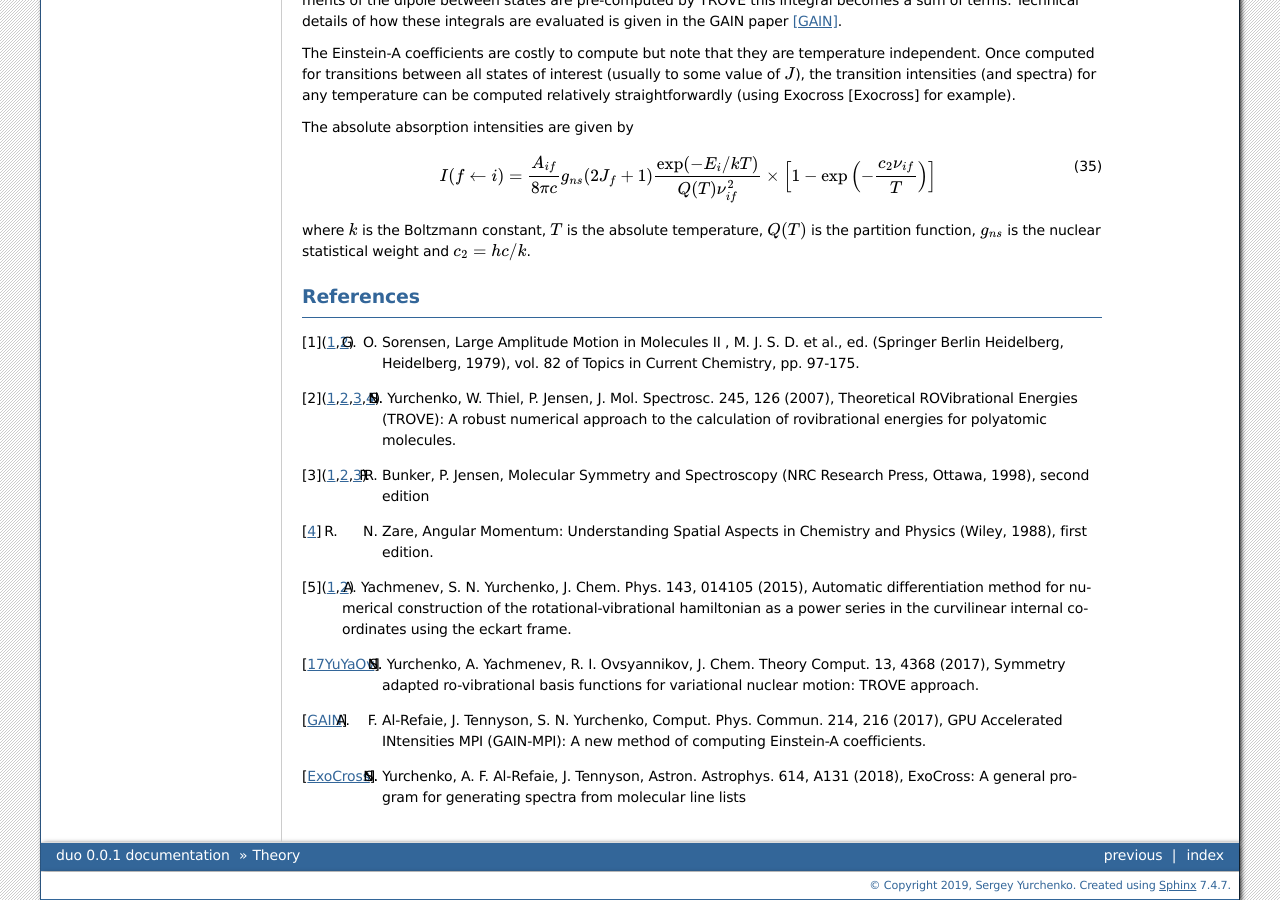
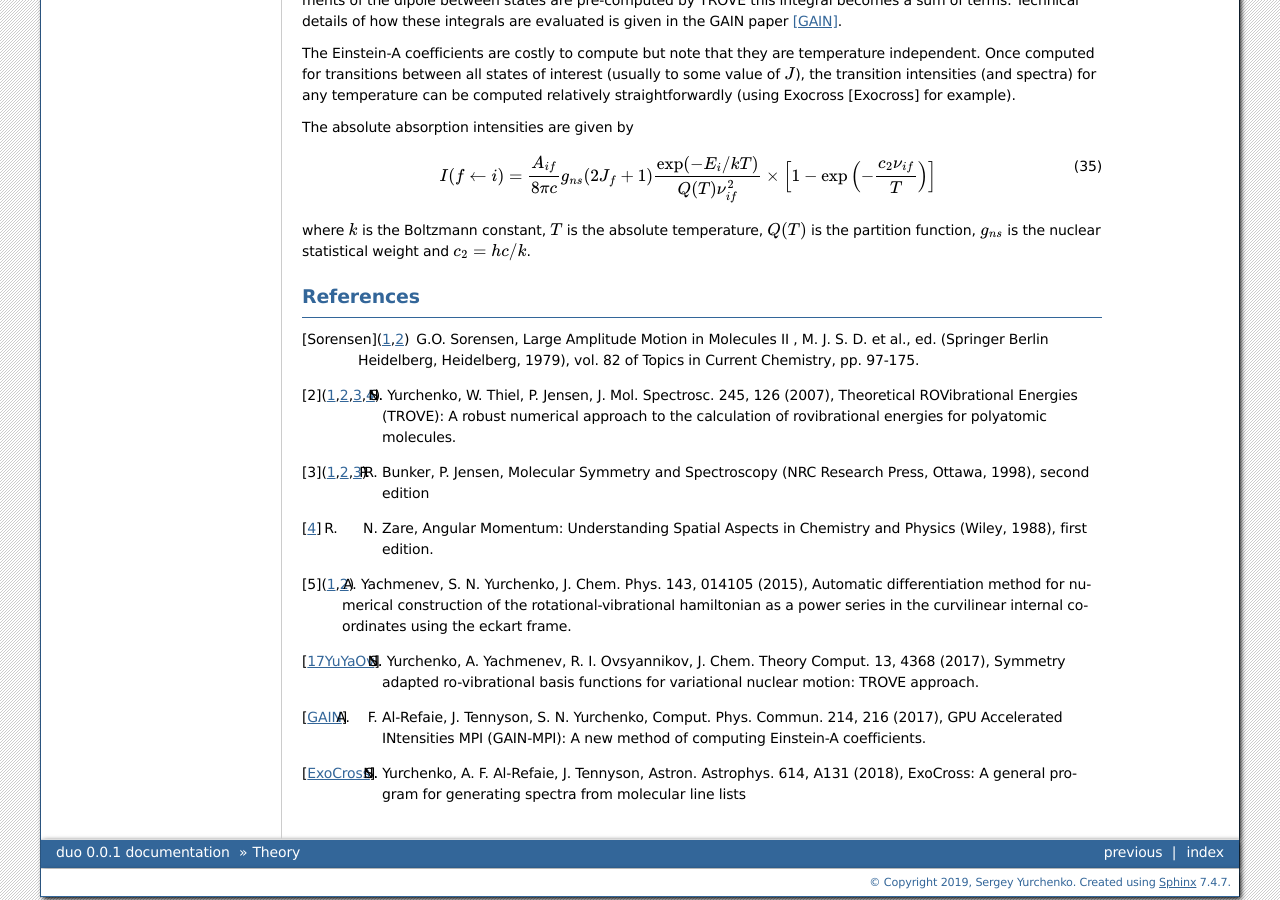
Before and after one commit to Trovemaster/TROVE, a Sphinx documentation site: the page built from docs/source/theory.rst, in a window 1280 px wide and 900 px high, scrolled down 11031 px. Built offline with Sphinx 7.4.7, drawn with Linux system fonts in a browser that asks for light colours; formulas are drawn with MathJax 3; some of the changed text lies outside the part shown.

Commit message:
Update theory.rst

```diff
--- a/docs/source/theory.rst
+++ b/docs/source/theory.rst
@@ -171,7 +171,7 @@
 
 The method of actually finding the expansion coefficients introduced above will now be discussed. This is arguably the most
 technical part of the TROVE approach and could be skipped on first (or even second!) reading. It is based on a paper by
-Sorensen [1]_.
+Sorensen [Sorensen]_.
 
 To go from the expression for the kinetic energy in equation :eq:`schrodiger_lab_cart` to that in equation :eq:`generalT` we start by noting that :math:`\hat{T}` in the former equation can be expressed as
 
@@ -253,7 +253,7 @@
 interested reader is referred to the TROVE paper [2]_ for more information. Instead a qualitative description
 will be given.
 
-Sorensen [1]_ showed what values the various components of the :math:`\mathbf{t}_{i,\lambda'}` vectors have,
+Sorensen [Sorensen]_ showed what values the various components of the :math:`\mathbf{t}_{i,\lambda'}` vectors have,
 consistent with Eckart conditions, which achieve optimum separation of rotational and vibrational motion. Equation
 :eq:`chain_s_t` can then be solved numerically. Components of the :math:`\mathbf{s}_{\lambda,i}` and :math:`\mathbf{t}_{i,\lambda'}`
 are expanded as a power series in :math:`g_n({\xi_n})` (from equation :eq:`func_of_xi` above) to a given order
@@ -734,7 +734,7 @@
 References
 ----------
 
-.. [1] G. O. Sorensen, Large Amplitude Motion in Molecules II , M. J. S. D. et al., ed. (Springer Berlin Heidelberg, Heidelberg, 1979), vol. 82 of Topics in Current Chemistry, pp. 97-175.
+.. [Sorensen] G.O. Sorensen, Large Amplitude Motion in Molecules II , M. J. S. D. et al., ed. (Springer Berlin Heidelberg, Heidelberg, 1979), vol. 82 of Topics in Current Chemistry, pp. 97-175.
 
 .. [2] S. N. Yurchenko, W. Thiel, P. Jensen, J. Mol. Spectrosc. 245, 126 (2007), Theoretical ROVibrational Energies (TROVE): A robust numerical approach to the calculation of rovibrational energies for polyatomic molecules.
 
```
